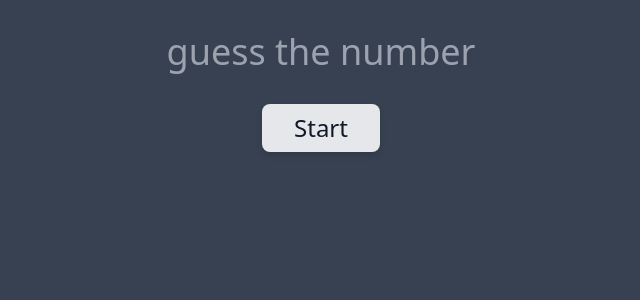
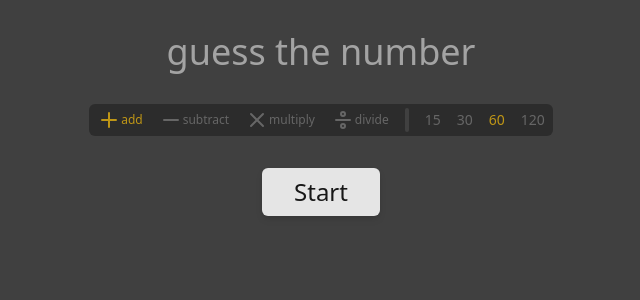
Before and after one commit to codeanish/guess-the-number, a React (Vite) app: page / in a window 1280 px wide. Shown: the top 300 px of the page, without its empty margins (319-959 px from the left). Built offline with nearby package versions, Linux system fonts and the light colour scheme.

Commit message:
Added time selection capability

```diff
--- a/package.json
+++ b/package.json
@@ -10,7 +10,8 @@
   },
   "dependencies": {
     "react": "^18.2.0",
-    "react-dom": "^18.2.0"
+    "react-dom": "^18.2.0",
+    "react-feather": "^2.0.10"
   },
   "devDependencies": {
     "@types/react": "^18.0.24",
--- a/src/App.tsx
+++ b/src/App.tsx
@@ -1,5 +1,6 @@
 import { useEffect, useState } from "react";
 import AnswerButton from "./components/AnswerButton"
+import ConfiguratorBar from "./components/ConfiguratorBar";
 import StartButton from "./components/StartButton";
 import Game from "./pages/Game";
 import GameOver from "./pages/GameOver";
@@ -14,6 +15,7 @@ function App() {
   const [secondsRemaining, setSecondsRemaining] = useState(0)
   const [gameOver, setGameOver] = useState(true)
   const [firstTime, setFirstTime] = useState(true)
+  const [selectedTime, setSelectedTime] = useState(60);
 
   useEffect(() => {
     if (secondsRemaining > 0 && gameOver == false) {
@@ -85,13 +87,15 @@ function App() {
   const StartGame = () => {
     setGameOver(false)
     setFirstTime(false)
-    setSecondsRemaining(60)
+    setSecondsRemaining(selectedTime)
     setScore(0)
     GetQuestionNumbers()
   }
 
   return (
-    <div className="flex flex-col items-center bg-gray-700 h-screen">
+    <div className="flex flex-col items-center bg-neutral-700 h-screen space-y-8">
+      <h1 className="self-center text-4xl pt-8 text-neutral-400">guess the number</h1>
+      <ConfiguratorBar selectedTime={selectedTime} setSelectedTime={setSelectedTime}/>
       {gameOver ? firstTime ? (
         <Welcome startGame={StartGame} />
         ) : (
--- /dev/null
+++ b/src/components/ConfiguratorBar.tsx
@@ -0,0 +1,34 @@
+import React from 'react'
+import {Plus, Minus, X, Divide} from 'react-feather';
+import IconButton from './IconButton';
+import TextButton from './TextButton';
+
+type Props = {
+    selectedTime: number,
+    setSelectedTime: (time: number) => void
+}
+
+const ConfiguratorBar = (props: Props) => {
+
+    const HandleTimeButtonSelected = (value: number) => {
+        props.setSelectedTime(value);
+    }
+
+    return (
+        <div className="flex flex-row space-x-4 bg-neutral-800 opacity-75 pt-1 pb-1 px-2 py-2 text-sm rounded-md">
+            <IconButton icon={<Plus/>} text="add" isActive={true}/>
+            <IconButton icon={<Minus/>} text="subtract" isActive={false}/>
+            <IconButton icon={<X/>} text="multiply" isActive={false}/>
+            <IconButton icon={<Divide/>} text="divide" isActive={false}/>
+
+        <div className='bg-neutral-700 w-1 rounded-sm'></div>
+
+            <TextButton isActive={props.selectedTime == 15} text="15" onClick={() => HandleTimeButtonSelected(15)}/>
+            <TextButton isActive={props.selectedTime == 30} text="30" onClick={() => HandleTimeButtonSelected(30)}/>
+            <TextButton isActive={props.selectedTime == 60} text="60" onClick={() => HandleTimeButtonSelected(60)}/>
+            <TextButton isActive={props.selectedTime == 120} text="120" onClick={() => HandleTimeButtonSelected(120)}/>
+        </div>
+  )
+}
+
+export default ConfiguratorBar
--- /dev/null
+++ b/src/components/IconButton.tsx
@@ -0,0 +1,27 @@
+import React from 'react'
+
+type Props = {
+    icon: React.ReactNode,
+    text: string,
+    isActive: boolean
+}
+
+const IconButton = (props: Props) => {
+  return (
+    <button>
+        {props.isActive ?
+        <div className='flex flex-row items-center text-yellow-500'>
+            <div>{props.icon}</div>
+            <div className='text-xs'>{props.text}</div>
+        </div>
+        :
+        <div className='flex flex-row items-center text-neutral-500'>
+            <div>{props.icon}</div>
+            <div className='text-xs'>{props.text}</div>
+        </div>
+    }
+        </button>
+  )
+}
+
+export default IconButton
--- a/src/components/StartButton.tsx
+++ b/src/components/StartButton.tsx
@@ -8,7 +8,7 @@ type Props = {
 const StartButton = (props: Props) => {
 
     return (
-        <button className="self-center px-8 py-2 bg-gray-200 rounded-lg bg-primary text-gray-900 text-2xl text-center font-playfair drop-shadow-md hover:drop-shadow-2xl hover:bg-gray-100 hover:text-primary  transition ease-in-out delay-75 duration-200"
+        <button className="self-center px-8 py-2 bg-neutral-200 rounded-md bg-primary text-neutral-900 text-2xl text-center font-playfair drop-shadow-md hover:drop-shadow-2xl hover:bg-neutral-100 hover:text-primary  transition ease-in-out delay-75 duration-200"
             onClick={() => props.startGame()}>{props.text}</button>
     )
 }
--- /dev/null
+++ b/src/components/TextButton.tsx
@@ -0,0 +1,21 @@
+import React from 'react'
+
+type Props = {
+    isActive: boolean,
+    text: string,
+    onClick: () => void
+}
+
+const TextButton = (props: Props) => {
+  return (
+    <>
+    {props.isActive ?
+        <button className='text-yellow-500 hover:text-neutral-100 transition ease-in-out delay-75 duration-200' onClick={() => props.onClick()}>{props.text}</button>
+        :
+        <button className='text-neutral-500 hover:text-neutral-100 transition ease-in-out delay-75 duration-200' onClick={() => props.onClick()}>{props.text}</button>
+    }
+    </>
+  )
+}
+
+export default TextButton
--- a/src/pages/Game.tsx
+++ b/src/pages/Game.tsx
@@ -13,19 +13,18 @@ type Props = {
 const Game = (props: Props) => {
   return (
     <div className="flex flex-col space-y-8">
-          <h1 className="self-center text-4xl pt-8 text-gray-400">guess the number</h1>
           <div className="flex justify-between">
             <div className="flex flex-col">
-              <p className="text-sm text-gray-400 pl-2 self-center">time</p>
+              <p className="text-sm text-neutral-400 pl-2 self-center">time</p>
               <p className="text-lg text-yellow-300 pl-2 self-center">{props.secondsRemaining}</p>
             </div>
             <div className="flex flex-col">
-              <p className="text-sm text-gray-400 pr-2 self-center">score</p>
+              <p className="text-sm text-neutral-400 pr-2 self-center">score</p>
               <p className="text-lg text-yellow-300 pr-2 self-center">{props.score}</p>
             </div>
           </div>
 
-          <p className="self-center text-8xl text-gray-50">{props.firstNumber} + {props.secondNumber}</p>
+          <p className="self-center text-8xl text-neutral-50">{props.firstNumber} + {props.secondNumber}</p>
 
           <ul className='flex flex-row flex-wrap pt-8 justify-center'>
             {props.answerOptions.map((answer, index) => {
--- a/src/pages/GameOver.tsx
+++ b/src/pages/GameOver.tsx
@@ -9,8 +9,7 @@ type Props = {
 const GameOver = (props: Props) => {
   return (
     <div className="flex flex-col space-y-8">
-        <h1 className="self-center text-4xl pt-8 text-gray-400">guess the number</h1>
-        <h2 className="self-center text-4xl pt-8 text-gray-400">score <b className="text-red-700">{props.score}</b></h2>
+        <h2 className="self-center text-4xl pt-8 text-neutral-400">score <b className="text-yellow-300">{props.score}</b></h2>
         <StartButton startGame={props.startGame} text="Play Again"/>
     </div>
   )
--- a/src/pages/Welcome.tsx
+++ b/src/pages/Welcome.tsx
@@ -7,8 +7,7 @@ type Props = {
 
 const Welcome = (props: Props) => {
   return (
-    <div className="flex flex-col space-y-8">
-          <h1 className="self-center text-4xl pt-8 text-gray-400">guess the number</h1>
+    <div className="place-self-center content-center justify-center justify-items-center">
           <StartButton startGame={props.startGame} text="Start"/>
     </div>
   )
```
Also changed, not shown: 1 other file (tests, documents, lock files or other folders).
